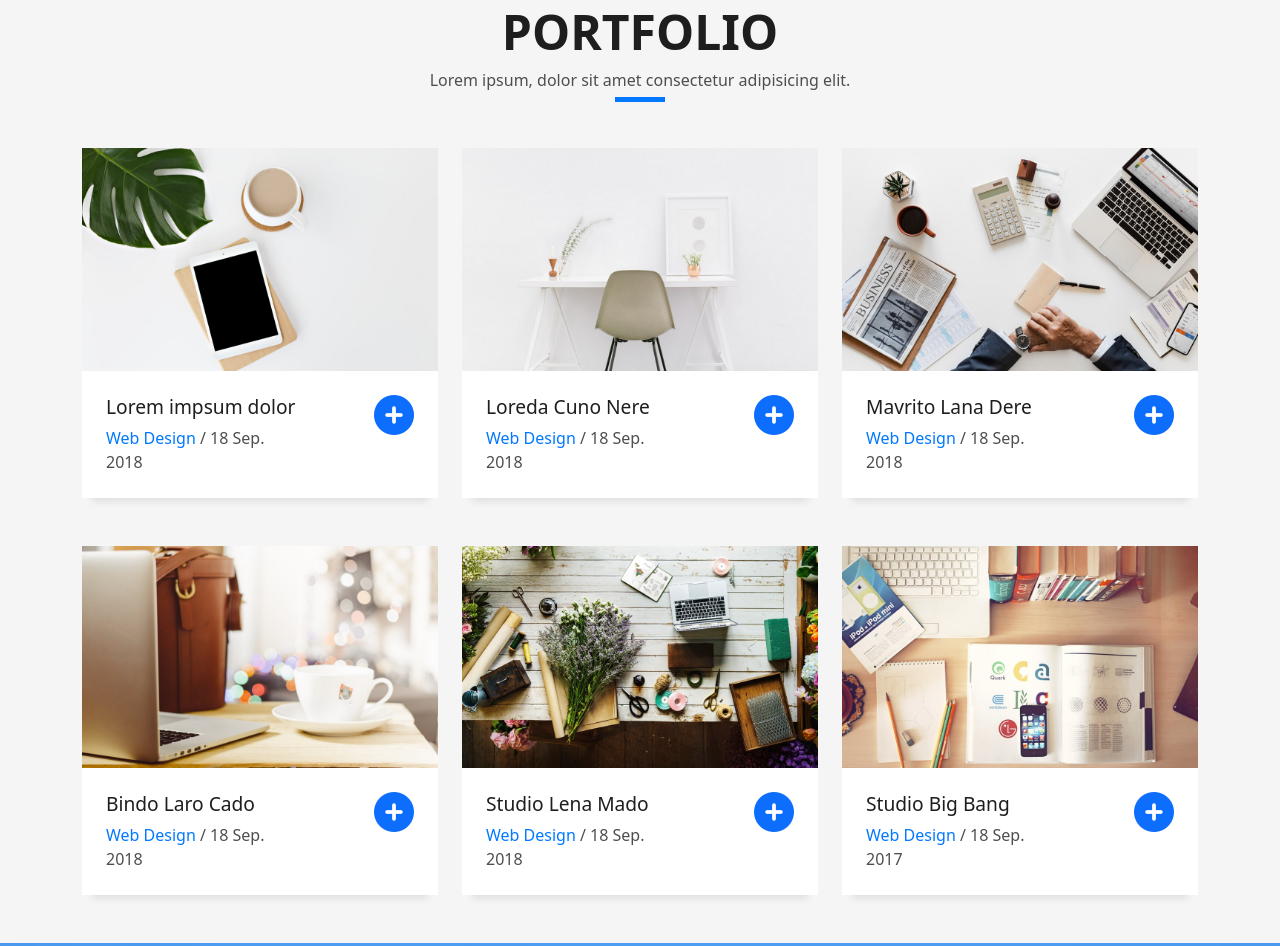
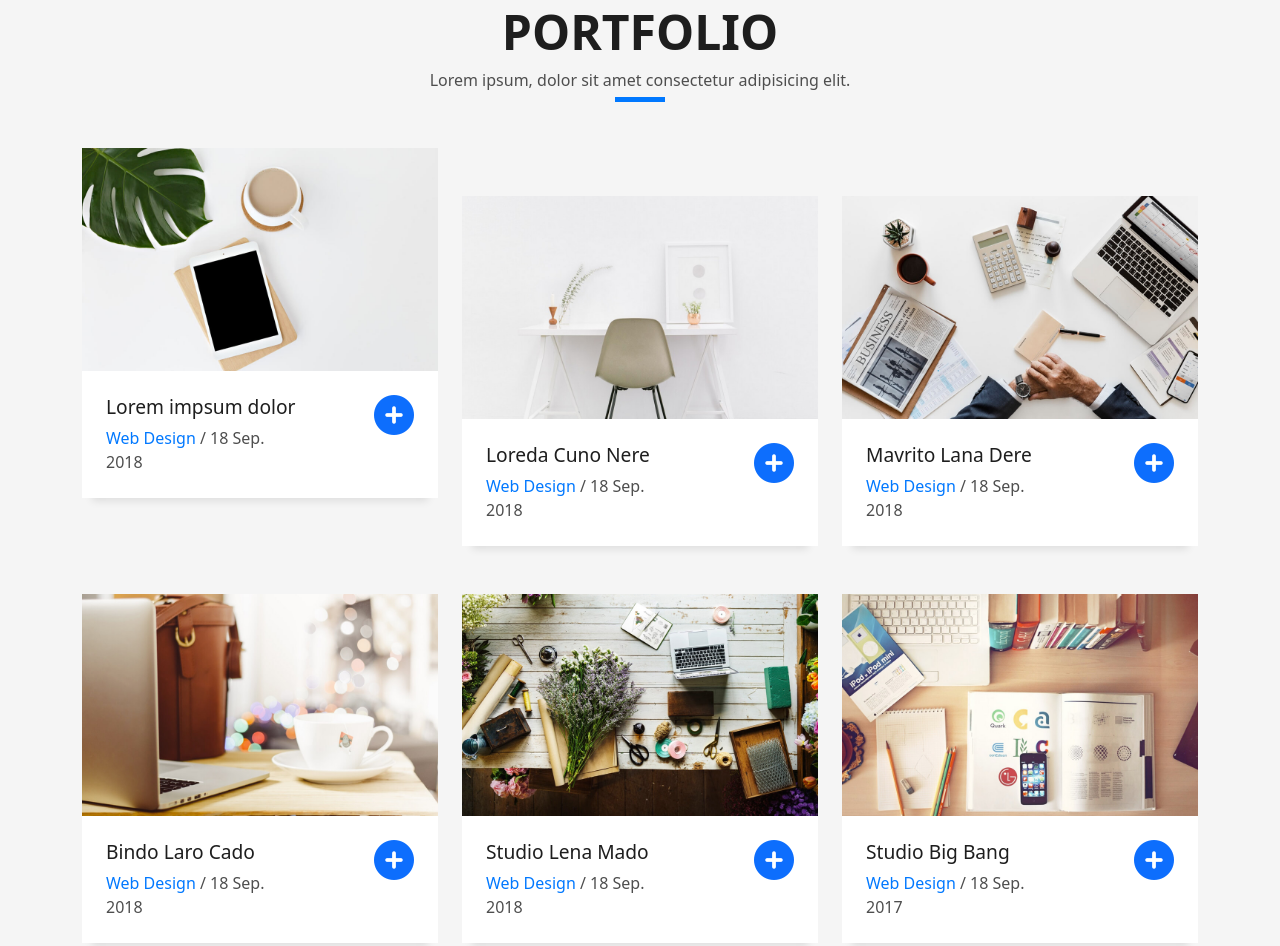
Before and after one commit to Omda112/DeFolio, a plain HTML site: page index.html in a window 1280 px wide. Shown: the part 3012-3958 px from the top of the page. Drawn offline with Linux system fonts and the light colour scheme.

Commit message:
third commit

```diff
--- a/index.html
+++ b/index.html
@@ -383,7 +383,7 @@
                         </div>
                     </div>
                 </div>
-                <div class="col-md-4">
+                <div class="col-md-4  pt-5">
                     <div class="work-box bg-white">
                         <!-- <a href="assets/img/work-2.jpg" data-gallery="portfolioGallery" class="portfolio-lightbox"> -->
                         <div class="work-img overflow-hidden">
@@ -408,7 +408,7 @@
                         </div>
                     </div>
                 </div>
-                <div class="col-md-4">
+                <div class="col-md-4  pt-5">
                     <div class="work-box bg-white">
                         <!-- <a href="assets/img/work-3.jpg" data-gallery="portfolioGallery" class="portfolio-lightbox"> -->
                         <div class="work-img overflow-hidden">
```
